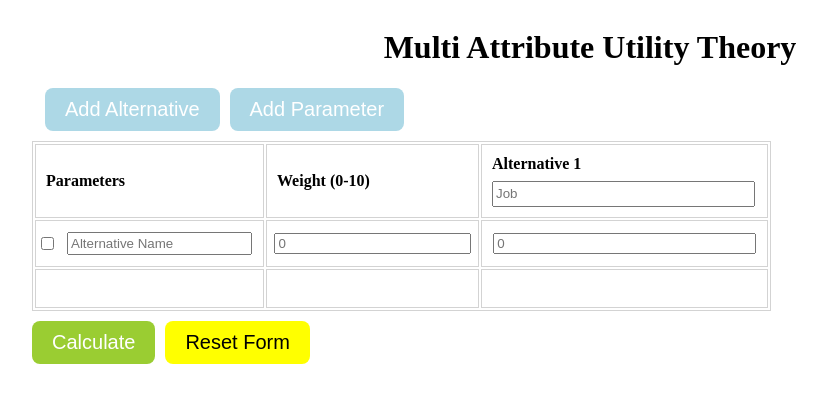
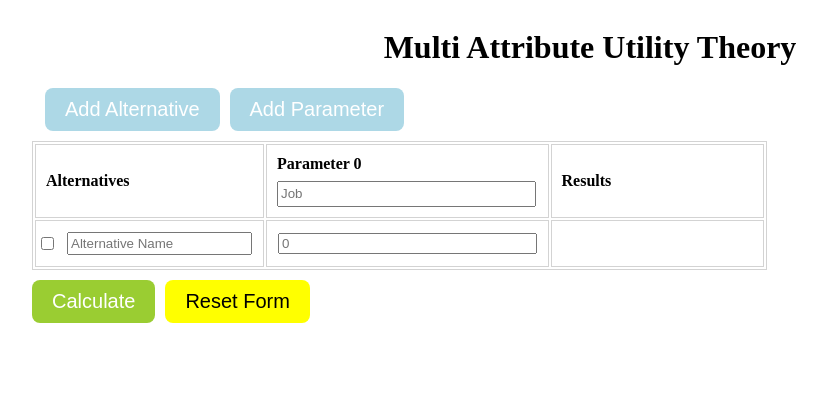
Before and after one commit to Tunamu/Decision-Making-Analysis-Assignment-3, a React (Create React App) app: page / in a window 1280 px wide. Shown: the top 402 px of the page, without its empty margins (26-852 px from the left). Built offline with nearby package versions, Linux system fonts and the light colour scheme; the HTML template or start-up script is replaced by a standard one.

Commit message:
Update TableFunc.js
updated TableFunc.js file to Multi Attribute Utility Theory components also move to the result section to the last column

```diff
--- a/src/App.js
+++ b/src/App.js
@@ -6,9 +6,10 @@ import { useState, useEffect} from 'react';
 function App() {
 
   const [row,setRow ] = useState(1)
-  const [column , setColumn] = useState(3)
+  const [column , setColumn] = useState(2)
   const [resultArray,setResultArray] = useState(new Array(2).fill(""))
   const [reRender,setReRender] = useState(true)
+
 
     //This section for finding all names and values
     //For checkboxes
@@ -90,7 +91,7 @@ function App() {
 
   function valueFormatter(){
     setRow(1);
-    setColumn(3);
+    setColumn(2);
     setResultArray([])
 
     //For formatting the input areas
@@ -114,6 +115,7 @@ function App() {
     resultElements.forEach(element=> element.value='')
   }
 
+
   return (
     <div className="Field">
       <h1>Multi Attribute Utility Theory </h1>
--- a/src/templates/InputArea.css
+++ /dev/null
@@ -1,11 +0,0 @@
-.Number-Input{
-    width: 100%; /* Genişliği tamamen kaplasın */
-    padding: 10px; /* İç boşluk */
-    box-sizing: border-box; /* Padding ve border dahil edilsin */
-    border: 1px solid #ccc; /* Kenarlık */
-    border-radius: 4px; /* Köşeleri yuvarlat */
-}
-
-input{
-    width: 97%;
-}
--- a/src/templates/TableFunc.css
+++ b/src/templates/TableFunc.css
@@ -50,6 +50,6 @@ td {
     width: 90%;
 }
 
-.biggestResult{
+.Biggest-Result{
     background-color: lightgreen;
 }
--- a/src/templates/TableFunc.js
+++ b/src/templates/TableFunc.js
@@ -2,13 +2,13 @@ import './TableFunc.css'
 
 function headerArrayCreator(columnSize){
     const columnHeaders = [];
-    for (let i = 0; i < columnSize; i++) {
+    for (let i = 0; i <= columnSize; i++) {
         if (i === 0)
-            columnHeaders.push("Parameters");
-        else if (i === 1)
-            columnHeaders.push("Weight (0-10)");
+            columnHeaders.push("Alternatives");
+        else if (i === columnSize)
+            columnHeaders.push("Results");
         else
-            columnHeaders.push("Alternative " + (i - 1));
+            columnHeaders.push("Parameter " + (i - 1));
     }
     return columnHeaders
 }
@@ -16,15 +16,16 @@ function headerArrayCreator(columnSize){
 function headerCreator(columnSize) {
     const columnHeaders = headerArrayCreator(columnSize);
     const columns = [];
-    for (let i = 0; i < columnSize; i++) {
-        if(i>1)
+    for (let i = 0; i <= columnSize; i++) {
+        if(i===0 || i===columnSize)
+            columns.push(<th className='Header-Type'>{columnHeaders[i]}</th>);
+        else{
             columns.push(
                 <th className='Header-Type'>
                     {columnHeaders[i]}
                     <input type='text' placeholder="Job" className='Alternative-Inputs'/>
                 </th>)
-        else
-            columns.push(<th className='Header-Type'>{columnHeaders[i]}</th>);
+        }
     }
 
     return (
@@ -34,25 +35,28 @@ function headerCreator(columnSize) {
     );
 }
 
-function rowCreator(rowSize,columnSize) {
+function rowCreator(rowSize,columnSize,result,biggest) {
     const rows = [];
     for (let i = 0; i < rowSize; i++) {
-        rows.push(rowGen(i,columnSize));
+        rows.push(rowGen(i,columnSize,result[i],biggest));
     }
     return rows;
 }
 
-function rowGen(index, columnSize) {
+function rowGen(index, columnSize, tempResult , biggest) {
     const columns = [];
-    for (let i = 0; i < columnSize; i++) {
+    for (let i = 0; i <= columnSize; i++) {
         if(i===0)
             columns.push(<td key={i} className="First-Row-Element">
                 <input type='checkbox' className='Row-Inputs checkboxes'/>
                 <input type='text' placeholder="Alternative Name" className='Row-Inputs texte'/>
             </td>);
-        else if(i===1)
-            columns.push(<td key={i}><input type="number" placeholder="0" className="weigthInputs"></input></td>)
-        else
+        else if(i=== columnSize){
+            if(biggest!=0 && tempResult===biggest)
+                columns.push(<td key={i} className='Result-Section Biggest-Result'>{tempResult}</td>)
+            else
+                columns.push(<td key={i} className='Result-Section'>{tempResult}</td>)
+        }else
             columns.push(<td key={i}><input type="number" placeholder="0" className="numberArea"></input></td>)
     }
 
@@ -63,23 +67,6 @@ function rowGen(index, columnSize) {
     );
 }
 
-function resultRowGen(index,columnSize,resultArray,biggestNum){
-
-    const columnsForResults = [];
-    for(let i = 0 ; i< columnSize;i++){
-            if(biggestNum!== 0 && resultArray[i]===biggestNum)
-                columnsForResults.push(<td key={i} className='Result-Section biggestResult'>{resultArray[i]}</td>)
-            else
-                columnsForResults.push(<td key={i} className='Result-Section'>{resultArray[i]}</td>)
-    }
-
-    return(
-        <tr key={index}>
-            {columnsForResults}
-        </tr>
-    )
-}
-
 function TableFunc({rowSize, columnSize,results,biggest}) {
     return(
         <div className="fiels">
@@ -88,8 +75,7 @@ function TableFunc({rowSize, columnSize,results,biggest}) {
                     {headerCreator(columnSize)}
                 </thead>
                 <tbody>
-                    {rowCreator(rowSize,columnSize)}
-                    {resultRowGen(rowSize,columnSize,results,biggest)}
+                    {rowCreator(rowSize,columnSize ,results, biggest)}
                 </tbody>
             </table>
         </div>
```
